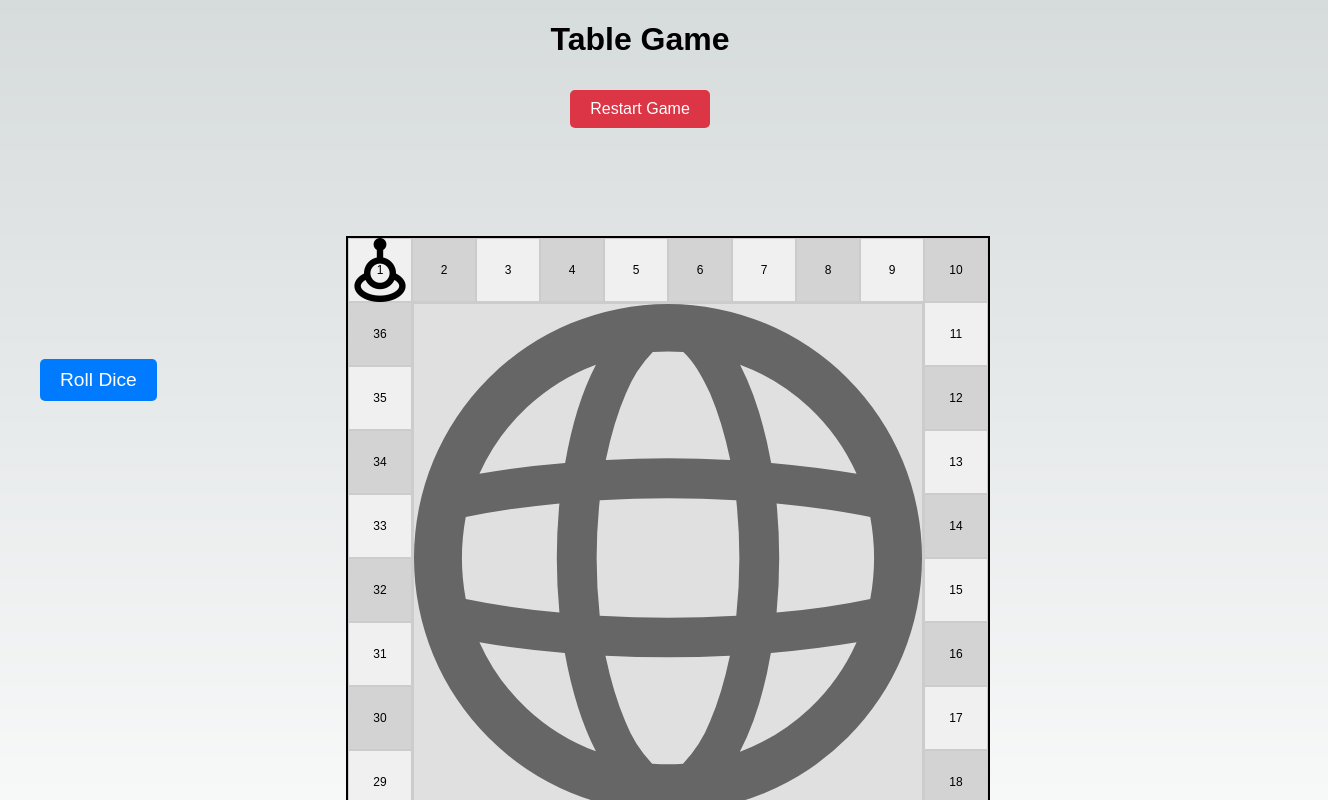
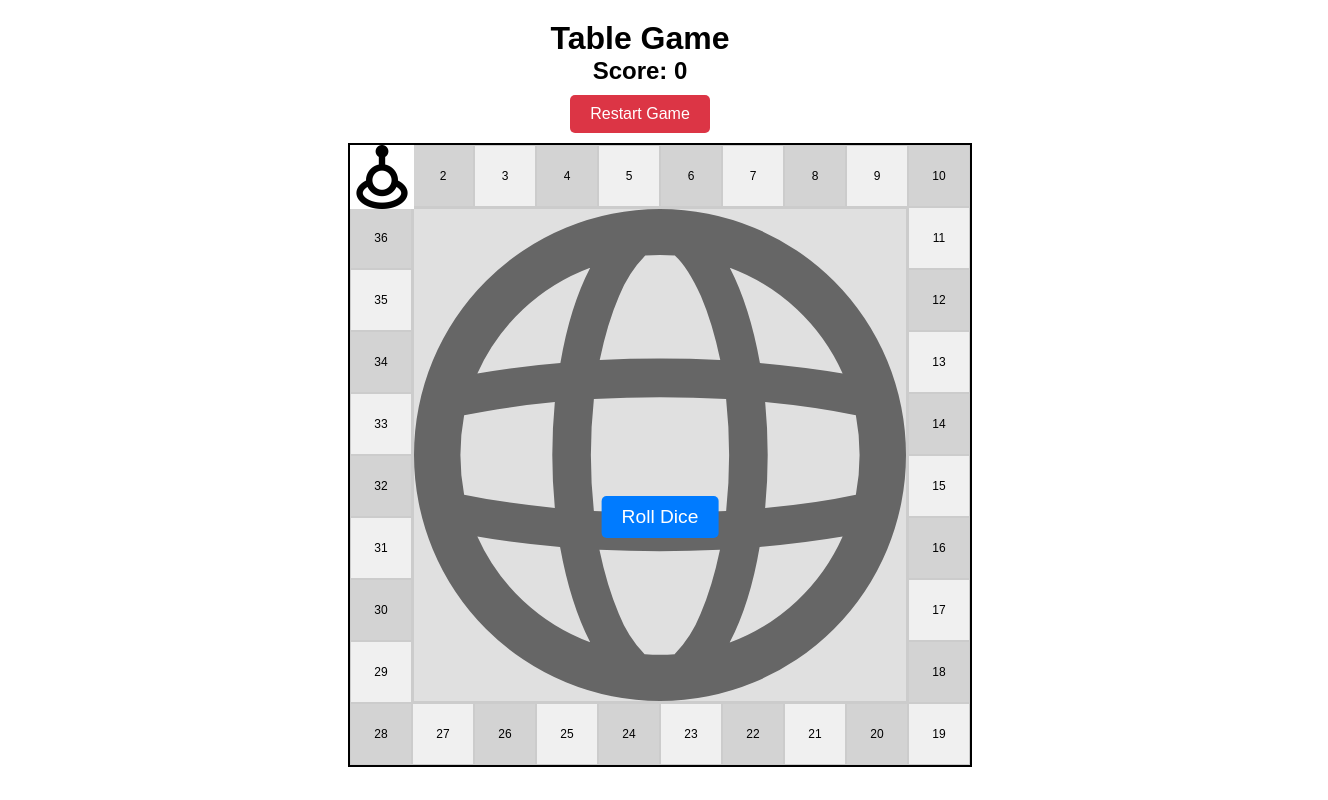
Before and after one commit to tiagokise/table-game, a Next.js app: page / in a window 1280 px wide. Shown: the top 800 px of the page, 1328 px wide, since content can reach past the window. Built offline with nearby package versions, Linux system fonts and the light colour scheme.

Commit message:
add score

```diff
--- a/src/app/components/Dice.tsx
+++ b/src/app/components/Dice.tsx
@@ -1,26 +1,23 @@
 'use client';
-
-import { useState } from 'react';
 
 interface DiceProps {
   onRoll: (value: number) => void;
+  disabled: boolean;
+  currentRoll: number | null;
 }
 
-export default function Dice({ onRoll }: DiceProps) {
-  const [diceValue, setDiceValue] = useState<number | null>(null);
-
+export default function Dice({ onRoll, disabled, currentRoll }: DiceProps) {
   const rollDice = () => {
     const newValue = Math.floor(Math.random() * 6) + 1;
-    setDiceValue(newValue);
     onRoll(newValue);
   };
 
   return (
-    <button onClick={rollDice} className="dice">
-      {diceValue === null ? (
+    <button onClick={rollDice} className="dice" disabled={disabled}>
+      {currentRoll === null ? (
         'Roll Dice'
       ) : (
-        <img src={`/dice-${diceValue}.png`} alt={`Dice roll: ${diceValue}`} className="dice-image" />
+        <img src={`/dice-${currentRoll}.png`} alt={`Dice roll: ${currentRoll}`} className="dice-image" />
       )}
     </button>
   );
--- a/src/app/game/game-state.ts
+++ b/src/app/game/game-state.ts
@@ -4,4 +4,5 @@ export const initialGameState: GameState = {
   playerPosition: 0,
   isQuizVisible: false,
   currentQuestion: null,
+  score: 0,
 };
--- a/src/app/game/types.ts
+++ b/src/app/game/types.ts
@@ -10,4 +10,5 @@ export interface GameState {
   playerPosition: number;
   isQuizVisible: boolean;
   currentQuestion: Question | null;
+  score: number;
 }
--- a/src/app/globals.css
+++ b/src/app/globals.css
@@ -16,13 +16,23 @@
   }
 }
 
+* {
+  margin: 0;
+  padding: 0;
+  box-sizing: border-box;
+}
+
 body {
-  color: rgb(var(--foreground-rgb));
-  background: linear-gradient(to bottom,
+  /* color: rgb(var(--foreground-rgb)); */
+  /* background: linear-gradient(to bottom,
       transparent,
-      rgb(var(--background-end-rgb))) rgb(var(--background-start-rgb));
+      rgb(var(--background-end-rgb))) rgb(var(--background-start-rgb)); */
+  padding: 20px;
   text-align: center;
   font-family: Arial, sans-serif;
+  width: 100vw;
+  height: 100vh;
+  overflow: hidden;
 }
 
 @layer utilities {
@@ -36,16 +46,16 @@ body {
   justify-content: center;
   align-items: center;
   width: 100vw;
-  height: 100vh;
-  padding: 20px;
+  height: auto;
+  /* padding: 20px; */
 }
 
 .board {
   display: grid;
   grid-template-columns: repeat(10, 1fr);
   grid-template-rows: repeat(10, 1fr);
-  width: 80vmin;
-  height: 80vmin;
+  width: 78vmin;
+  height: 78vmin;
   border: 2px solid black;
   position: relative;
   background-color: #f0f0f0;
@@ -73,6 +83,7 @@ body {
   transition: all 0.3s ease;
   /* border: 2px solid ; */
   overflow: hidden;
+  background-color: white;
 }
 
 .player img {
@@ -83,7 +94,7 @@ body {
 
 .quiz {
   position: absolute;
-  top: 50%;
+  top: 42%;
   left: 50%;
   transform: translate(-50%, -50%);
   background-color: white;
@@ -124,11 +135,11 @@ body {
 }
 
 .dice {
-  position: fixed;
-  bottom: 50%;
-  left: 20px;
-  transform: translateY(50%);
-  margin: 20px;
+  position: absolute;
+  top: 60%;
+  left: 50%;
+  transform: translate(-50%, -50%);
+  /* margin: 20px; */
   padding: 10px 20px;
   font-size: 1.2rem;
   cursor: pointer;
--- a/src/app/page.tsx
+++ b/src/app/page.tsx
@@ -25,6 +25,7 @@ export default function Home() {
       ...prevState,
       isQuizVisible: true,
       currentQuestion: randomQuestion,
+      score: prevState.score,
     }));
   };
 
@@ -34,6 +35,7 @@ export default function Home() {
 
       if (isCorrect) {
         const newPosition = prevState.playerPosition + diceRoll;
+        const newScore = prevState.score + diceRoll;
         if (newPosition >= WINNING_POSITION) {
           setWinner(true);
           return {
@@ -41,6 +43,7 @@ export default function Home() {
             isQuizVisible: false,
             currentQuestion: null,
             playerPosition: WINNING_POSITION,
+            score: newScore,
           };
         }
         return {
@@ -48,15 +51,17 @@ export default function Home() {
           isQuizVisible: false,
           currentQuestion: null,
           playerPosition: newPosition,
+          score: newScore,
         };
       } else {
-        // Move back by the dice roll amount, not going below 0
         const newPosition = Math.max(0, prevState.playerPosition - diceRoll);
+        const newScore = prevState.score - diceRoll;
         return {
           ...prevState,
           isQuizVisible: false,
           currentQuestion: null,
           playerPosition: newPosition,
+          score: newScore,
         };
       }
     });
@@ -72,11 +77,15 @@ export default function Home() {
   return (
     <main>
       <h1>Table Game</h1>
+      <h2>Score: {gameState.score}</h2>
       <button onClick={resetGame} className="restart-button">
         Restart Game
       </button>
       <Board>
-        <Player position={gameState.playerPosition} />
+        <>
+          <Dice onRoll={handleRoll} disabled={gameState.isQuizVisible} currentRoll={diceRoll} />
+          <Player position={gameState.playerPosition} />
+        </>
       </Board>
       {winner ? (
         <div>
@@ -85,7 +94,6 @@ export default function Home() {
         </div>
       ) : (
         <>
-          <Dice onRoll={handleRoll} />
           {gameState.isQuizVisible && gameState.currentQuestion && (
             <Quiz question={gameState.currentQuestion} onAnswer={handleAnswer} />
           )}
```
